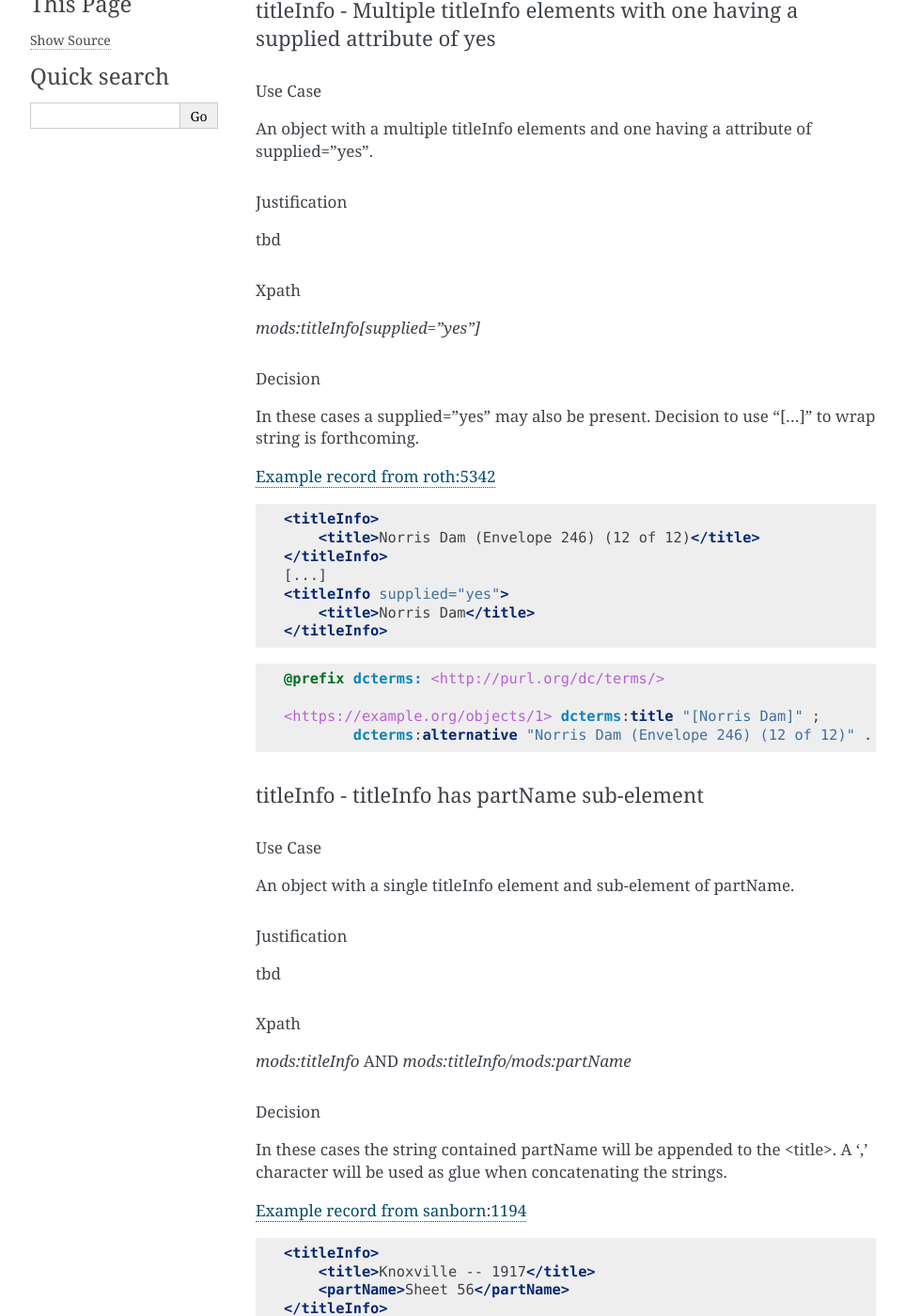
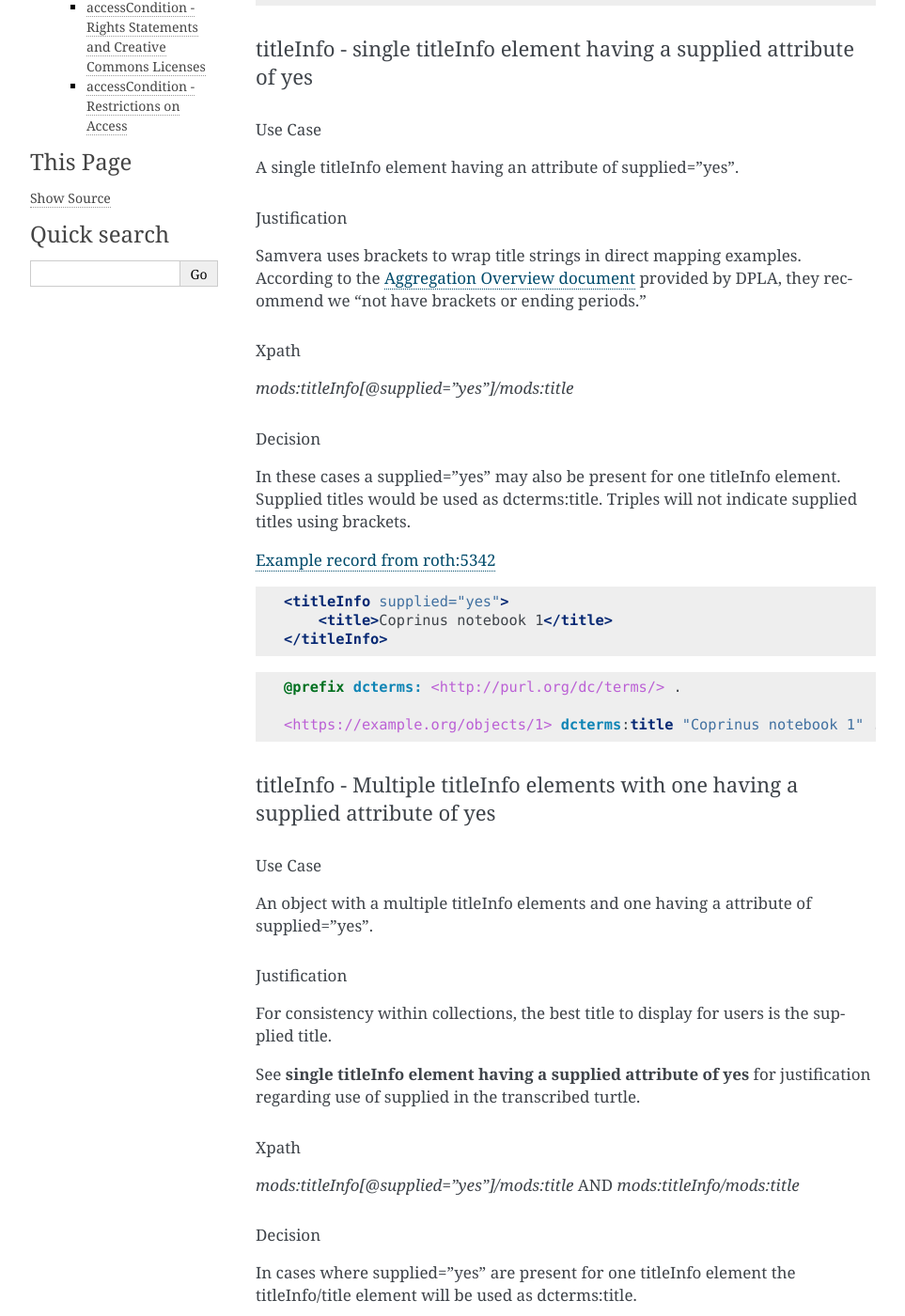
Before and after one commit to UTKcataloging/mods_to_rdf, a Sphinx documentation site: the page built from docs/source/contents/4_draft_mapping.rst, in a window 1280 px wide and 1400 px high, scrolled down 2470 px. Shown: the whole window at 94% size, without its empty margins (148-1111 px from the left). Built offline with Sphinx 7.4.7, drawn with Linux system fonts in a browser that asks for light colours; formulas are drawn with MathJax 3; some of the changed text lies outside the part shown.

Commit message:
Update mapping of titleInfo per 7/28 meeting.

```diff
--- a/docs/source/contents/4_draft_mapping.rst
+++ b/docs/source/contents/4_draft_mapping.rst
@@ -72,7 +72,7 @@ titleInfo
 | Predicate                         | Value Type     | Range (if needed) | Usage Notes                                                             |
 +===================================+================+===================+=========================================================================+
 | dcterms:title                     | Literal        |                   | A name given to the resource. If multiple titleInfo elements are        |
-|                                   |                |                   | present, supplied title is assumed to be real title. Using of []        |
+|                                   |                |                   | present, supplied title is assumed to the title. Using of []            |
 |                                   |                |                   | to note supplied has not been determined.                               |
 +-----------------------------------+----------------+-------------------+-------------------------------------------------------------------------+
 | dcterms:alternative               | Literal        |                   | An alternative name for the resource.                                   |
@@ -88,15 +88,16 @@ An object with a single titleInfo element.
 
 Justification
 ^^^^^^^^^^^^^
-tbd
+No dispute on what the title is.
 
 Xpath
 ^^^^^
 
-`mods:titleInfo`
+`mods:titleInfo/mods:title`
 
 Decision
 ^^^^^^^^
+The string `mods:titleInfo/mods:title` can easily translate to the dcterms:title
 
 `Example record from acwiley:280 <https://digital.lib.utk.edu/collections/islandora/object/acwiley%3A280/datastream/MODS>`_
 
@@ -108,9 +109,48 @@ Decision
 
 .. code-block:: turtle
 
-     @prefix dcterms: <http://purl.org/dc/terms/> .
+    @prefix dcterms: <http://purl.org/dc/terms/> .
 
     <https://example.org/objects/1> dcterms:title "Pencil drawn portrait study of woman"  .
+
+titleInfo - single titleInfo element having a supplied attribute of yes
+-----------------------------------------------------------------------
+
+Use Case
+^^^^^^^^
+
+A single titleInfo element having an attribute of supplied="yes".
+
+Justification
+^^^^^^^^^^^^^
+
+Samvera uses brackets to wrap title strings in direct mapping examples. According to the `Aggregation Overview document <https://www.njstatelib.org/wp-content/uploads/2017/01/DPLA-Aggregation-Overview.pdf>`_
+provided by DPLA, they recommend we "not have brackets or ending periods."
+
+
+Xpath
+^^^^^
+
+`mods:titleInfo[@supplied="yes"]/mods:title`
+
+Decision
+^^^^^^^^
+
+In these cases a supplied="yes" may also be present for one titleInfo element. Supplied titles would be used as dcterms:title. Triples will not indicate supplied titles using brackets.
+
+`Example record from roth:5342 <https://digital.lib.utk.edu/collections/islandora/object/roth:5342/datastream/MODS/>`_
+
+.. code-block:: xml
+
+    <titleInfo supplied="yes">
+        <title>Coprinus notebook 1</title>
+    </titleInfo>
+
+.. code-block:: turtle
+
+    @prefix dcterms: <http://purl.org/dc/terms/> .
+
+    <https://example.org/objects/1> dcterms:title "Coprinus notebook 1" .
 
 titleInfo - Multiple titleInfo elements with one having a supplied attribute of yes
 -----------------------------------------------------------------------------------
@@ -122,35 +162,38 @@ An object with a multiple titleInfo elements and one having a attribute of suppl
 
 Justification
 ^^^^^^^^^^^^^
-tbd
+
+For consistency within collections, the best title to display for users is the supplied title.
+
+See **single titleInfo element having a supplied attribute of yes** for justification regarding use of supplied in the transcribed turtle.
 
 Xpath
 ^^^^^
 
-`mods:titleInfo[supplied="yes"]`
+`mods:titleInfo[@supplied="yes"]/mods:title` AND `mods:titleInfo/mods:title`
 
 Decision
 ^^^^^^^^
-In these cases a supplied="yes" may also be present. Decision to use "[...]" to wrap string is forthcoming.
 
-`Example record from roth:5342 <https://digital.lib.utk.edu/collections/islandora/object/roth:5342/datastream/MODS/>`_
+In cases where supplied="yes" are present for one titleInfo element the titleInfo/title element will be used as dcterms:title.
+
+`Example record from swim:162 <https://digital.lib.utk.edu/collections/islandora/object/swim:162/datastream/MODS/>`_
 
 .. code-block:: xml
 
     <titleInfo>
-        <title>Norris Dam (Envelope 246) (12 of 12)</title>
+        <title>Swimming 1969: The University of Tennessee </title>
     </titleInfo>
-    [...]
     <titleInfo supplied="yes">
-        <title>Norris Dam</title>
+        <title>University of Tennessee Swimming-Diving media guide, 1969</title>
     </titleInfo>
 
 .. code-block:: turtle
 
-    @prefix dcterms: <http://purl.org/dc/terms/>
+    @prefix dcterms: <http://purl.org/dc/terms/> .
 
-    <https://example.org/objects/1> dcterms:title "[Norris Dam]" ;
-            dcterms:alternative "Norris Dam (Envelope 246) (12 of 12)" .
+    <https://example.org/objects/1> dcterms:title "University of Tennessee Swimming-Diving media guide, 1969" ;
+        dcterms:alternative "Swimming 1969: The University of Tennessee " .
 
 
 titleInfo - titleInfo has partName sub-element
@@ -163,12 +206,14 @@ An object with a single titleInfo element and sub-element of partName.
 
 Justification
 ^^^^^^^^^^^^^
-tbd
+
+Consistent with previous UT description practices, we use commas rather periods to indicate
+enumeration of an object within a string.
 
 Xpath
 ^^^^^
 
-`mods:titleInfo` AND `mods:titleInfo/mods:partName`
+`mods:titleInfo/mods:title` AND `mods:titleInfo/mods:partName`
 
 Decision
 ^^^^^^^^
@@ -186,7 +231,7 @@ character will be used as glue when concatenating the strings.
 
 .. code-block:: turtle
 
-     @prefix dcterms: <http://purl.org/dc/terms/> .
+    @prefix dcterms: <http://purl.org/dc/terms/> .
 
     <https://example.org/objects/1> dcterms:title "Knoxville -- 1917, Sheet 56" .
 
@@ -202,7 +247,7 @@ An object with a single titleInfo element and sub-element of nonSort.
 
 Justification
 ^^^^^^^^^^^^^
-tbd
+We desire clean strings and will not retain nonSorts moving forward.
 
 Xpath
 ^^^^^
@@ -278,7 +323,8 @@ An object with a two titleInfo elements and one having an attribute of displayLa
 
 Justification
 ^^^^^^^^^^^^^
-tbd
+
+For cleanliness and consistency displayLabels won't be used to describe titles.
 
 Xpath
 ^^^^^
@@ -287,6 +333,8 @@ Xpath
 
 Decision
 ^^^^^^^^
+
+We will not retain data regarding displayLabel attributes moving forward.
 
 `Example record from womenbball:653 <https://digital.lib.utk.edu/collections/islandora/object/womenbball:653/datastream/MODS/>`_
 
```
